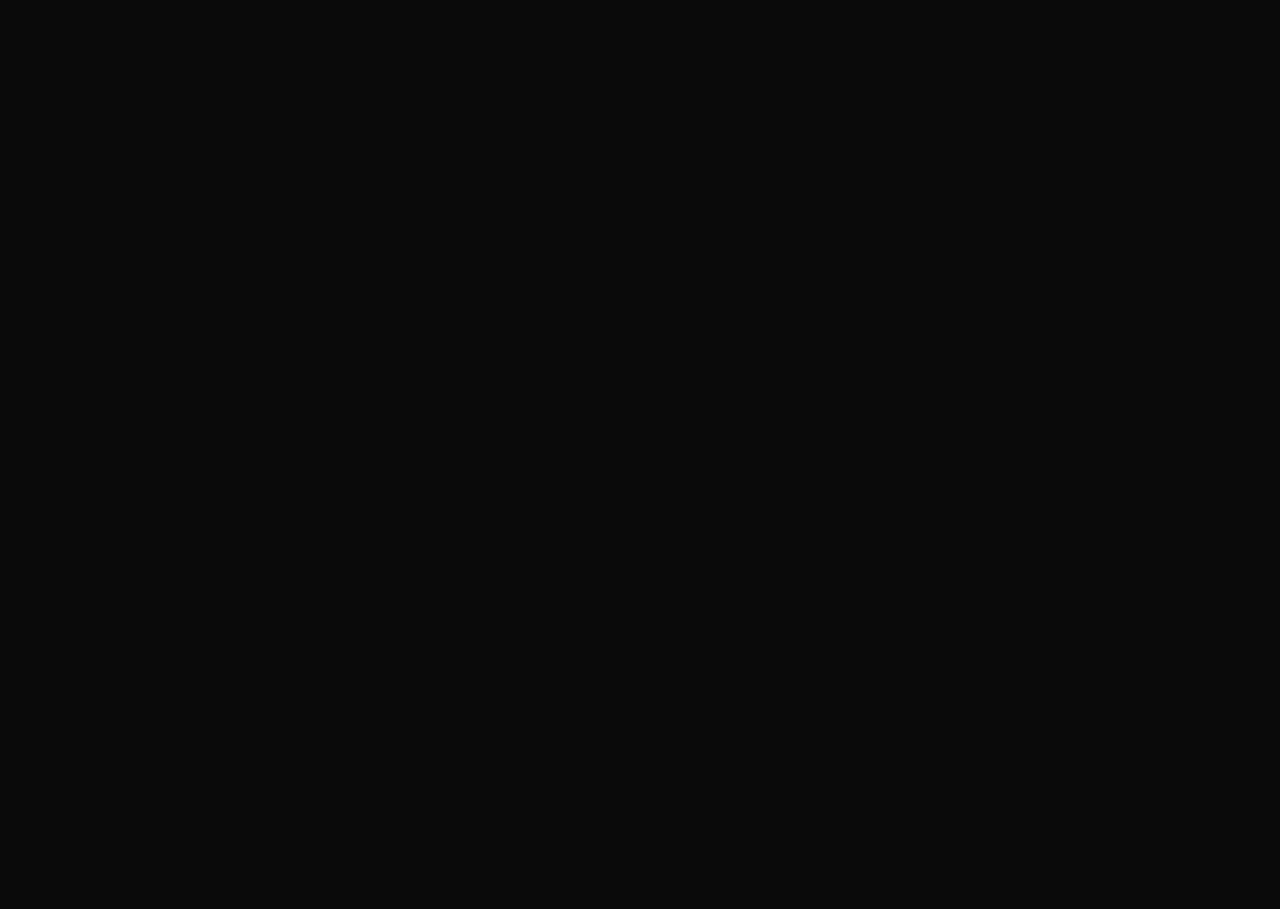
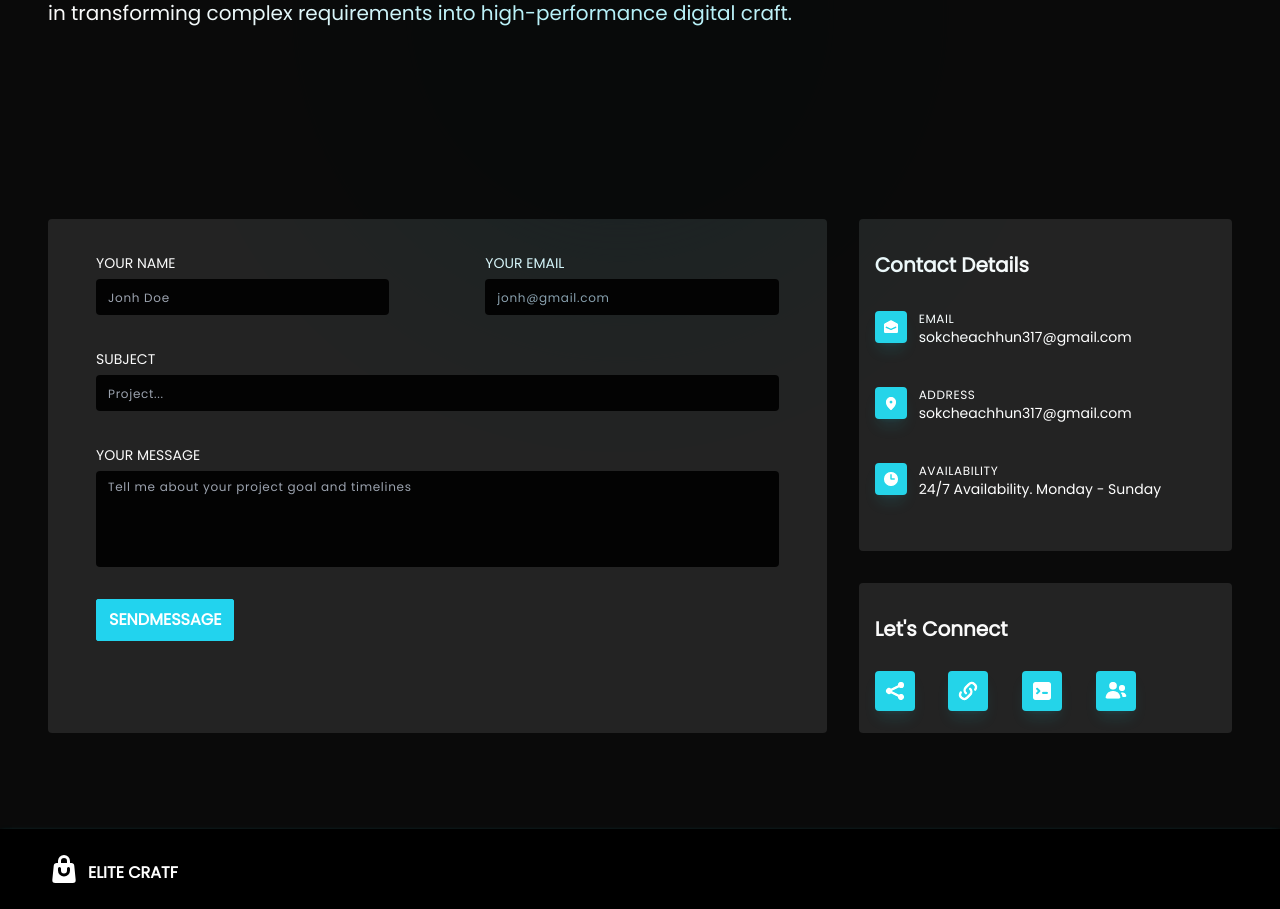
Before and after one commit to GIT-CHEA002/Vue-Portfolio, a Vue app: page /contact in a window 1280 px wide. Shown: the part 285-1194 px from the top of the page. Before the commit the page ends 800 px from the top, so only its background shows below. Built offline with nearby package versions, Linux system fonts and the light colour scheme.

Commit message:
finish up contact page

```diff
--- a/src/App.vue
+++ b/src/App.vue
@@ -1,12 +1,14 @@
 <script setup>
 import { RouterView } from "vue-router";
 import Navbar from "./components/navbar/Navbar.vue";
+import Footer from "./components/footer/Footer.vue";
 
 </script>
 <template>
   <div class="w-full">
     <Navbar />
     <RouterView />
+    <Footer />
   </div>
 
 </template>
--- a/src/components/Navbar/Navbar.vue
+++ b/src/components/Navbar/Navbar.vue
@@ -30,8 +30,8 @@
       <!-- toggle sidebar and themes buttons -->
       <div class="flex items-center ms-3 cursor-pointer">
         <button type="button" @click="theme.toggleTheme()">
-          <SunIcon v-if="theme.theme === 'dark'" class="w-6 h-6 me-3 text-black dark:text-white" />
-          <MoonIcon v-if="theme.theme === 'light'" class="w-6 h-6 me-3 text-black dark:text-white " />
+          <SunIcon v-if="theme.theme === 'dark'" class="w-6 h-6  text-black dark:text-white" />
+          <MoonIcon v-if="theme.theme === 'light'" class="w-6 h-6  text-black dark:text-white " />
         </button>
       </div>
       <div class="block md:hidden ms-3">
--- /dev/null
+++ b/src/components/footer/Footer.vue
@@ -0,0 +1,15 @@
+<script setup>
+import { ShoppingBagIcon } from '@heroicons/vue/16/solid';
+
+</script>
+<template>
+  <footer
+    class="max-w-7xl px-4 sm:px-8 md:px-12  py-4 md:py-6 bg-white dark:bg-black dark:shadow-cyan-400 shadow-md flex items-center">
+    <div class="flex items-center space-x-2">
+      <ShoppingBagIcon class="w-8 h-8 p-0 m-0 flex-shrink-0  text-cyan-600 dark:text-white" />
+      <h1 class=" mt-2  leading-none flex items-center font-bold text-sm md:text-base text-black dark:text-white">
+        ELITE CRATF
+      </h1>
+    </div>
+  </footer>
+</template>
--- a/src/components/shared/PrimaryIconBox.vue
+++ b/src/components/shared/PrimaryIconBox.vue
@@ -7,11 +7,15 @@ defineProps({
     required: true,
     default: CpuChipIcon
   },
+  defaultSize: {
+    type: String,
+    default: "w-6 h-6"
+  },
 })
 </script>
 <template>
   <span
     class=" h-fit inline-flex items-center justify-center bg-cyan-600 backdrop-blur-md text-white dark:bg-cyan-400/90  brightness-110 p-2 rounded shadow-lg shadow-cyan-400/10 ">
-    <component :is="icon" class="w-6 h-6  " />
+    <component :is="icon" :class="`${defaultSize}`" />
   </span>
 </template>
--- a/src/router/index.js
+++ b/src/router/index.js
@@ -1,5 +1,5 @@
 import AboutView from "@/views/About/AboutView.vue";
-import ContactView from "@/views/ContactView.vue";
+import ContactView from "@/views/Contact/ContactView.vue";
 import HomeView from "@/views/Home/HomeView.vue";
 import PorfolioView from "@/views/Portfolio/PorfolioView.vue";
 import { createRouter, createWebHistory } from "vue-router";
--- /dev/null
+++ b/src/views/Contact/ContactHeroSection.vue
@@ -0,0 +1,18 @@
+<script setup>
+import BackgroundGlow from '@/components/shared/BackgroundGlow.vue';
+import HeroText from '@/components/shared/HeroText.vue';
+import IntroText from '@/components/shared/IntroText.vue';
+
+</script>
+<template>
+  <section class="px-4 sm:px-8 md:px-12 py-24">
+    <div class="grid grid-cols-1 lg:grid-cols-3">
+      <BackgroundGlow />
+      <div class=" col-span-1 lg:col-span-2 space-y-5">
+        <HeroText title="Get in touch." hightlight-text="touch" />
+        <IntroText text="Have a vision for a project or looking for a long-term partnership? I specialize in
+      transforming complex requirements into high-performance digital craft." />
+      </div>
+    </div>
+  </section>
+</template>
--- /dev/null
+++ b/src/views/Contact/ContactView.vue
@@ -0,0 +1,8 @@
+<script setup>
+import ContactHeroSection from './ContactHeroSection.vue';
+import EmailSection from './EmailSection.vue';
+</script>
+<template>
+  <ContactHeroSection />
+  <EmailSection />
+</template>
--- /dev/null
+++ b/src/views/Contact/EmailSection.vue
@@ -0,0 +1,103 @@
+<script setup>
+import IntroText from '@/components/shared/IntroText.vue';
+import PrimaryIconBox from '@/components/shared/PrimaryIconBox.vue';
+import { ClockIcon, CommandLineIcon, EnvelopeOpenIcon, LinkIcon, MapPinIcon, ShareIcon, UsersIcon } from '@heroicons/vue/16/solid';
+import { reactive } from 'vue';
+const form = reactive({
+  username: "",
+  email: "",
+  subject: "",
+  message: "",
+})
+</script>
+<template>
+  <section class="px-4 sm:px-8 md:px-12 py-24">
+    <div class="grid grid-cols-1 md:grid-cols-2 lg:grid-cols-3 auto-rows-[150px] gap-8">
+      <div
+        class=" px-4 py-8 row-span-3 col-span-1 md:col-span-2 lg:col-span-2 rounded bg-gray-200/80 dark:bg-neutral-800/90">
+        <form action="" class="space-y-8">
+          <div class=" block md:flex justify-between space-y-8 md:space-y-0 md:space-x-8 ">
+            <div class="block md:w-[50%] space-y-1 px-8">
+              <label for="username" class="text-xs sm:text-sm uppercase">Your Name</label>
+              <input type="text" name="username" placeholder="Jonh Doe" id="username" required v-model="form.username"
+                class="block w-full rounded focus:outline-none focus:border-b border-cyan-600 dark:border-cyan-400 py-2 px-3 text-sm md:text-md dark:bg-black/90 placeholder:text-xs tracking-wider">
+            </div>
+            <div class="block md:w-[50%] space-y-1 px-8">
+              <label for="email" class="text-xs sm:text-sm uppercase">Your Email</label>
+              <input type="email" name="email" placeholder="jonh@gmail.com" id="email" required v-model="form.email"
+                class="block w-full rounded focus:outline-none focus:border-b border-cyan-600 dark:border-cyan-400 py-2 px-3 text-sm md:text-md dark:bg-black/90 placeholder:text-xs tracking-wider">
+            </div>
+          </div>
+          <div class="block space-y-1 px-8">
+            <label for="subject" class="text-xs sm:text-sm uppercase">Subject</label>
+            <input type="text" name="subject" placeholder="Project..." id="subject" required v-model="form.subject"
+              class="block w-full rounded focus:outline-none focus:border-b border-cyan-600 dark:border-cyan-400 py-2 px-3 text-sm md:text-md dark:bg-black/90 placeholder:text-xs tracking-wider">
+          </div>
+          <div class="block space-y-1 px-8">
+            <label for="subject" class="text-xs sm:text-sm uppercase">Your Message</label>
+            <textarea name="subject" id="subject" minlength="20"
+              placeholder="Tell me about your project goal and timelines" required v-model="form.message"
+              class="block w-full h-24 rounded resize-none focus:outline-none focus:border-b border-cyan-600 dark:border-cyan-400 py-2 px-3 text-sm md:text-md dark:bg-black/90 placeholder:text-xs tracking-wider">
+            </textarea>
+          </div>
+          <div class="px-8">
+            <button type="submit" class="uppercase text-sm md:text-md lg:text-base border w-fit
+                                        px-3 py-2 rounded-sm  font-bold text-black/90 hover:bg-cyan-700
+                                        hover:border-cyan-700 hover:text-white transition-colors duration-300 bg-cyan-600 dark:text-white
+                                        dark:bg-cyan-400 border-cyan-600 dark:border-cyan-400
+                                        dark:hover:bg-cyan-300 dark:hover:border-cyan-300 dark:hover:text-black"
+              @click="() => {
+                console.log(form.username)
+              }">
+              SendMessage
+            </button>
+          </div>
+
+        </form>
+      </div>
+      <div
+        class=" rounded flex flex-col px-4 py-8 row-span-2 col-span-1 md:col-span-1 lg:col-span-1  bg-gray-200/80 dark:bg-neutral-800/90">
+        <IntroText text="Contact Details" class="font-bold pb-3 h-fit" />
+        <div class="flex-1 flex flex-col justify-between py-4">
+          <div class="block">
+            <div class="flex justify-start items-start py-1 space-x-3">
+              <PrimaryIconBox :icon="EnvelopeOpenIcon" default-size="w-4 h-4" />
+              <div>
+                <h1 class="uppercase text-xs font-light tracking-wider text-black dark:text-white">Email</h1>
+                <h1 class="text-xs md:text-sm dark:text-white text-black">sokcheachhun317@gmail.com</h1>
+              </div>
+            </div>
+          </div>
+          <div class="block">
+            <div class="flex justify-start items-start py-1 space-x-3">
+              <PrimaryIconBox :icon="MapPinIcon" default-size="w-4 h-4" />
+              <div>
+                <h1 class="uppercase text-xs font-light tracking-wider text-black dark:text-white">Address</h1>
+                <h1 class="text-xs md:text-sm dark:text-white text-black">sokcheachhun317@gmail.com</h1>
+              </div>
+            </div>
+          </div>
+          <div class="block">
+            <div class="flex justify-start items-start py-1 space-x-3">
+              <PrimaryIconBox :icon="ClockIcon" default-size="w-4 h-4" />
+              <div>
+                <h1 class="uppercase text-xs font-light tracking-wider text-black dark:text-white">Availability</h1>
+                <h1 class="text-xs md:text-sm dark:text-white text-black">24/7 Availability. Monday - Sunday</h1>
+              </div>
+            </div>
+          </div>
+        </div>
+      </div>
+      <div
+        class=" rounded px-4 py-8 lg:col-span-1 row-span-1 md:row-span-2 lg:row-span-1 bg-gray-200/80 dark:bg-neutral-800/90">
+        <IntroText text="Let's Connect" class="font-bold pb-3 h-fit" />
+        <div class="flex items-center justify-between space-x-3 pt-4 pe-20 lg:pe-18">
+          <PrimaryIconBox :icon="ShareIcon" />
+          <PrimaryIconBox :icon="LinkIcon" />
+          <PrimaryIconBox :icon="CommandLineIcon" />
+          <PrimaryIconBox :icon="UsersIcon" />
+        </div>
+      </div>
+    </div>
+  </section>
+</template>
--- a/src/views/ContactView.vue
+++ /dev/null
@@ -1,6 +0,0 @@
-<script setup></script>
-<template>
-  <div>
-    <h1>Contact page</h1>
-  </div>
-</template>
```
